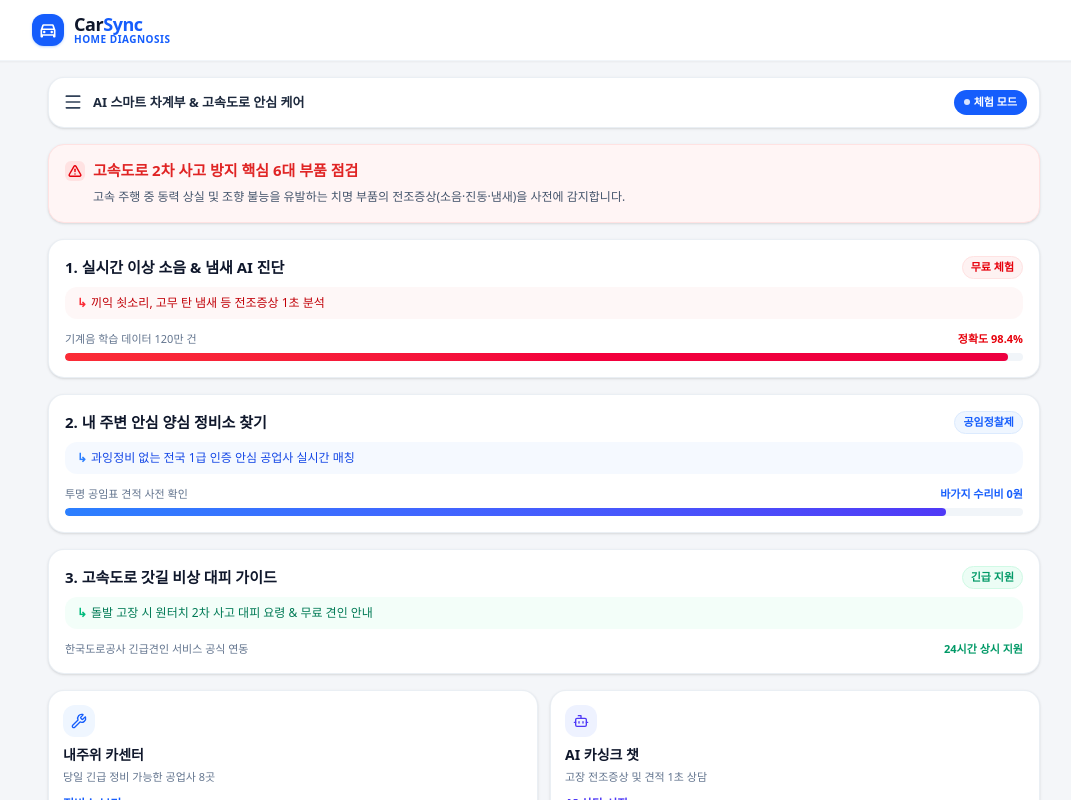
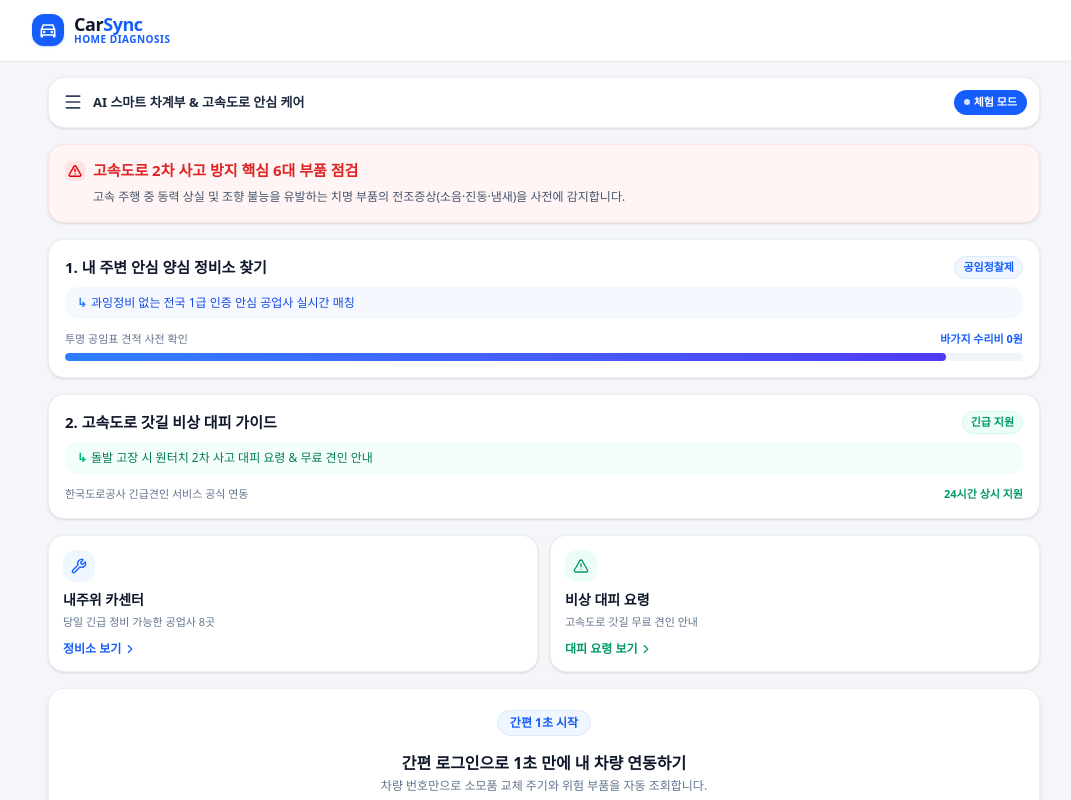
Before and after one commit to wlsgns9607-blip/1008_jinhun, a React (Vite) app: page / in a window 1280 px wide. Shown: the top 800 px of the page, without its empty margins (96-1167 px from the left). Built offline with nearby package versions, Linux system fonts and the light colour scheme; a web font is replaced by a local one.

Commit message:
refactor: 로그인 전 인트로 화면에서 AI 진단 기능 카드 및 퀵버튼 제거

```diff
--- a/src/components/IntroScreen.tsx
+++ b/src/components/IntroScreen.tsx
@@ -6,7 +6,6 @@ import {
   ShieldCheck,
   PhoneCall,
   Wrench,
-  Bot,
   Mail,
   ChevronRight,
   AlertTriangle,
@@ -88,41 +87,7 @@ export const IntroScreen: React.FC<IntroScreenProps> = ({
           </p>
         </div>
 
-        {/* Feature 1: AI Sound & Smell Diagnosis */}
-        <div
-          id="feature-card-ai-diagnosis"
-          onClick={onGoToAiDiagnosis}
-          className="bg-white rounded-2xl p-4 border border-slate-200/70 shadow-sm cursor-pointer hover:border-blue-300 hover:shadow-md transition-all group"
-        >
-          <div className="flex items-center justify-between mb-2">
-            <h3 className="font-bold text-slate-900 text-[15px] flex items-center gap-1">
-              1. 실시간 이상 소음 & 냄새 AI 진단
-            </h3>
-            <span className="px-2 py-0.5 rounded-full bg-red-50 text-red-600 text-[11px] font-bold border border-red-100">
-              무료 체험
-            </span>
-          </div>
-
-          <div className="bg-red-50/60 rounded-xl px-3 py-2 text-xs text-red-700 font-medium flex items-center gap-1 mb-3">
-            <span className="text-red-500 font-bold">↳</span>
-            <span>끼익 쇳소리, 고무 탄 냄새 등 전조증상 1초 분석</span>
-          </div>
-
-          <div className="space-y-1.5">
-            <div className="flex items-center justify-between text-[11px] text-slate-500">
-              <span>기계음 학습 데이터 120만 건</span>
-              <span className="font-bold text-red-600">정확도 98.4%</span>
-            </div>
-            <div className="w-full bg-slate-100 h-2 rounded-full overflow-hidden">
-              <div
-                className="bg-gradient-to-r from-red-500 to-rose-600 h-full rounded-full transition-all duration-1000"
-                style={{ width: '98.4%' }}
-              />
-            </div>
-          </div>
-        </div>
-
-        {/* Feature 2: Safe Repair Shop Finder */}
+        {/* Feature 1: Safe Repair Shop Finder */}
         <div
           id="feature-card-repair-shop"
           onClick={onGoToShops}
@@ -130,7 +95,7 @@ export const IntroScreen: React.FC<IntroScreenProps> = ({
         >
           <div className="flex items-center justify-between mb-2">
             <h3 className="font-bold text-slate-900 text-[15px] flex items-center gap-1">
-              2. 내 주변 안심 양심 정비소 찾기
+              1. 내 주변 안심 양심 정비소 찾기
             </h3>
             <span className="px-2 py-0.5 rounded-full bg-blue-50 text-blue-600 text-[11px] font-bold border border-blue-100">
               공임정찰제
@@ -156,7 +121,7 @@ export const IntroScreen: React.FC<IntroScreenProps> = ({
           </div>
         </div>
 
-        {/* Feature 3: Highway Shoulder Emergency Evacuation Guide */}
+        {/* Feature 2: Highway Shoulder Emergency Evacuation Guide */}
         <div
           id="feature-card-emergency-guide"
           onClick={onOpenEmergencyGuide}
@@ -164,7 +129,7 @@ export const IntroScreen: React.FC<IntroScreenProps> = ({
         >
           <div className="flex items-center justify-between mb-2">
             <h3 className="font-bold text-slate-900 text-[15px] flex items-center gap-1">
-              3. 고속도로 갓길 비상 대피 가이드
+              2. 고속도로 갓길 비상 대피 가이드
             </h3>
             <span className="px-2 py-0.5 rounded-full bg-emerald-50 text-emerald-600 text-[11px] font-bold border border-emerald-100">
               긴급 지원
@@ -205,23 +170,23 @@ export const IntroScreen: React.FC<IntroScreenProps> = ({
             </div>
           </div>
 
-          {/* Card 2: AI 카싱크 챗 */}
+          {/* Card 2: 비상 대피 가이드 */}
           <div
-            id="quick-card-ai-chat"
-            onClick={onGoToAiDiagnosis}
-            className="bg-white rounded-2xl p-3.5 border border-slate-200/70 shadow-sm cursor-pointer hover:border-blue-300 transition-all flex flex-col justify-between"
+            id="quick-card-emergency-guide"
+            onClick={onOpenEmergencyGuide}
+            className="bg-white rounded-2xl p-3.5 border border-slate-200/70 shadow-sm cursor-pointer hover:border-emerald-300 transition-all flex flex-col justify-between"
           >
             <div>
-              <div className="w-8 h-8 rounded-xl bg-indigo-50 text-indigo-600 flex items-center justify-center mb-2">
-                <Bot className="w-4 h-4" />
+              <div className="w-8 h-8 rounded-xl bg-emerald-50 text-emerald-600 flex items-center justify-center mb-2">
+                <AlertTriangle className="w-4 h-4" />
               </div>
-              <h4 className="font-bold text-slate-900 text-sm">AI 카싱크 챗</h4>
+              <h4 className="font-bold text-slate-900 text-sm">비상 대피 요령</h4>
               <p className="text-[11px] text-slate-500 mt-1 leading-snug">
-                고장 전조증상 및 견적 1초 상담
+                고속도로 갓길 무료 견인 안내
               </p>
             </div>
-            <div className="mt-3 flex items-center text-xs font-bold text-indigo-600">
-              <span>AI 상담 시작</span>
+            <div className="mt-3 flex items-center text-xs font-bold text-emerald-600">
+              <span>대피 요령 보기</span>
               <ChevronRight className="w-3.5 h-3.5 ml-0.5" />
             </div>
           </div>
```
